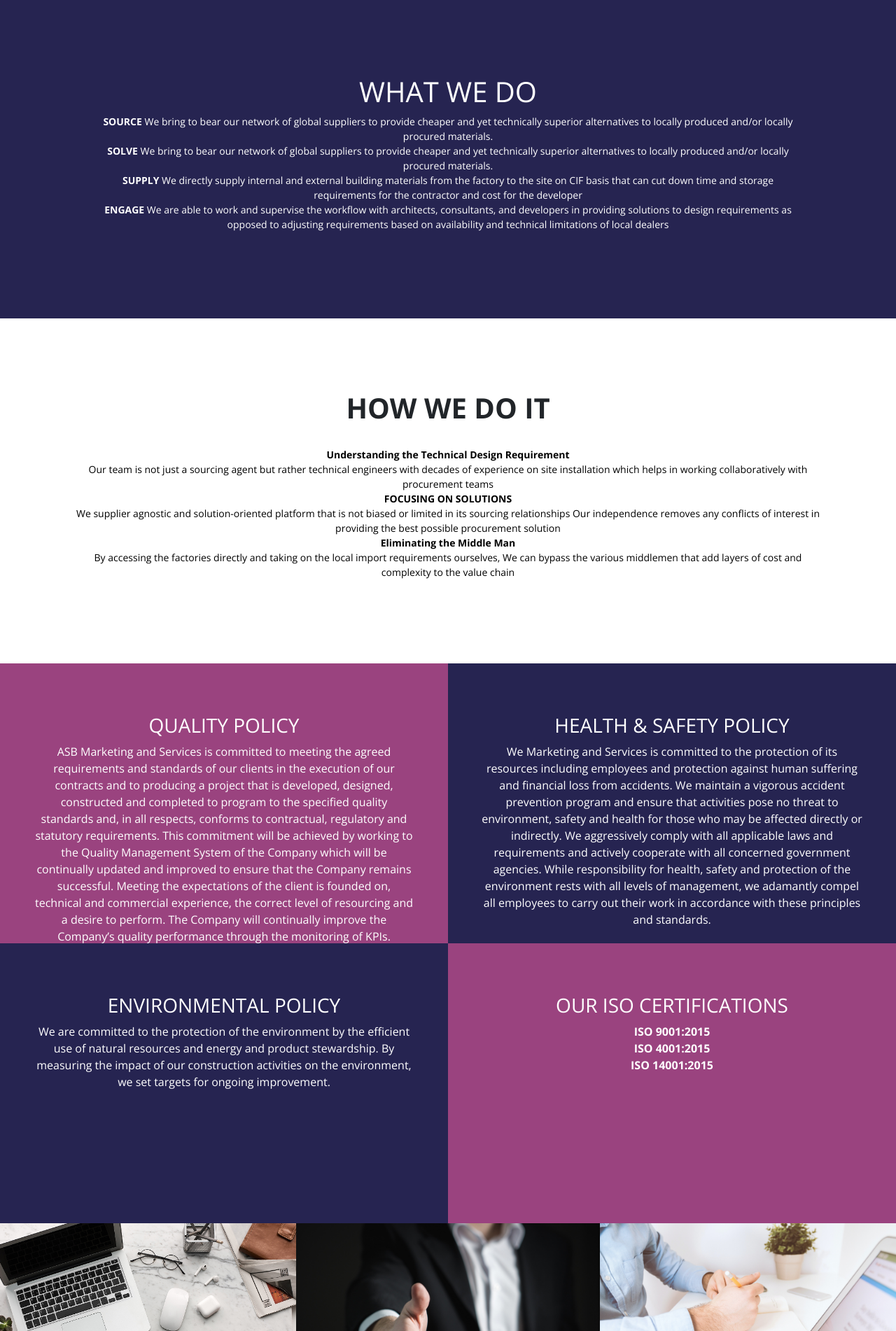
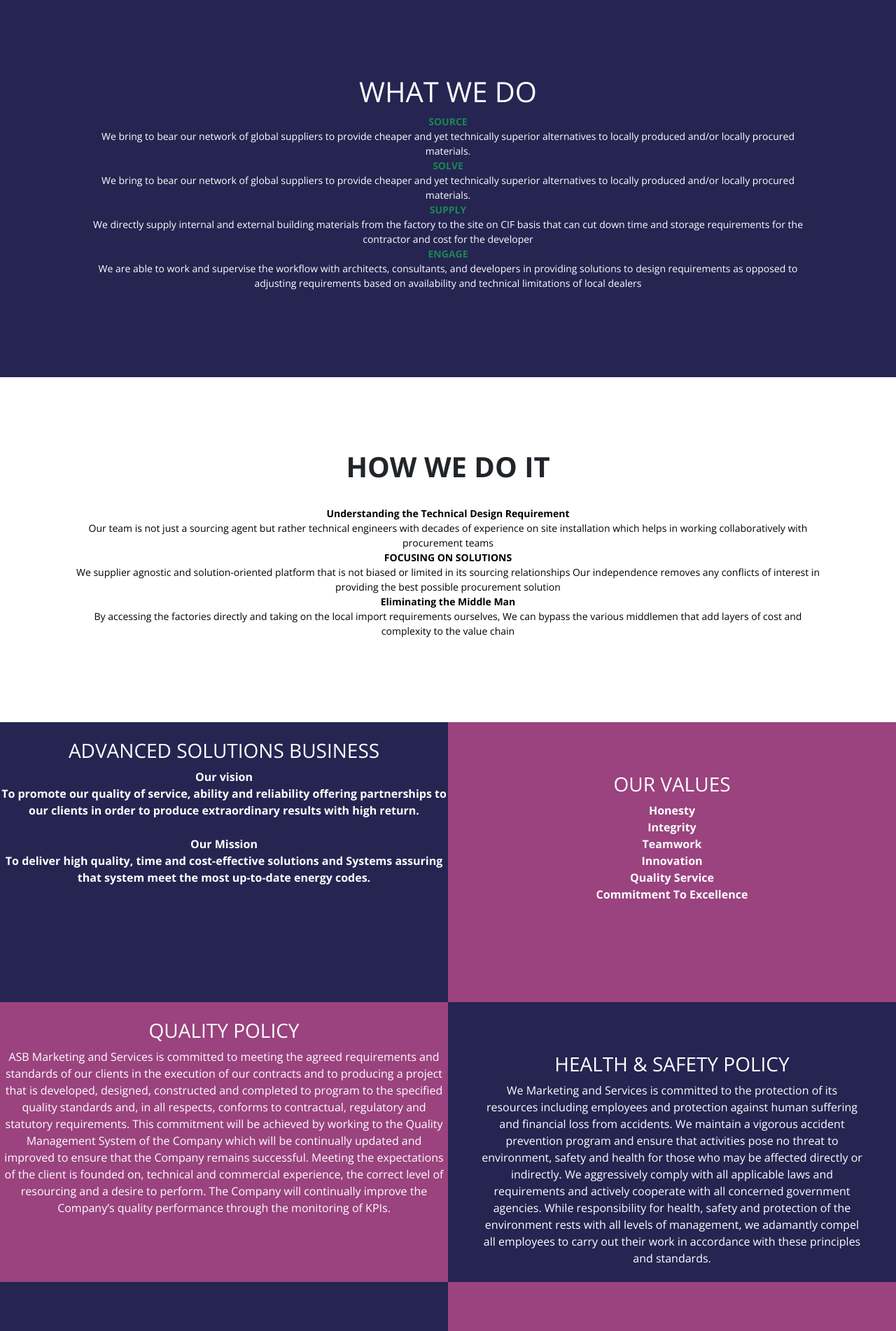
Before and after one commit to Talhatjc/ASB, a Django app: page /company in a window 1280 px wide. Shown: the part 997-2899 px from the top of the page at 70% size. Run offline with Django 4.2, Linux system fonts and the light colour scheme; some libraries are stand-ins or nearby versions.

Commit message:
changes requested by kram

```diff
--- a/ASB/urls.py
+++ b/ASB/urls.py
@@ -19,7 +19,7 @@ from .views import *
 
 urlpatterns = [
     path('admin/', admin.site.urls),
-    path('', homepage, name='homepage'),
+    path('', homepage_default, name='homepage_default'),
     path('home', homepage, name='homepage'),
     path('company', company, name='company'),
     path('expertise', expertise, name='expertise'),
--- a/ASB/views.py
+++ b/ASB/views.py
@@ -8,6 +8,9 @@ def homepage(request):
     context = {}
     return render(request, 'homepage.html')
 
+def homepage_default(request):
+    context = {}
+    return render(request, 'homepage.html')
 
 def company(request):
     context = {}
--- a/templates/header.html
+++ b/templates/header.html
@@ -3,7 +3,7 @@
 <header id="header" class="fixed-top">
     <div class="container d-flex align-items-center justify-content-between">
 
-      <h1 class="logo"><a href="{% url 'homepage' %}"><img src="static/img/logo-03.png"></a></h1>
+      <h1 class="logo"><a href="{% url 'homepage_default' %}"><img src="static/img/logo-03.png"></a></h1>
       <!-- Uncomment below if you prefer to use an image logo -->
       <!-- <a href="index.html" class="logo"><img src="static/img/logo.png" alt="" class="img-fluid"></a>-->
 
--- a/templates/our_company.html
+++ b/templates/our_company.html
@@ -53,13 +53,13 @@ We are able to fabricate excellent quality products with good looking finishes a
             <div class="text-center p-5">
                 <h1 style="color: white;">WHAT WE DO</h1>
                 <p style="font-size: 14px;">
-                    <b>SOURCE  </b>
+                    <b style="color: #198754">SOURCE</b><br>
                     We bring to bear our network of global suppliers  to provide cheaper and yet technically superior  alternatives to locally produced and/or locally procured  materials.<br>
-                    <b>SOLVE  </b>
+                    <b style="color: #198754">SOLVE  </b><br>
                     We bring to bear our network of global suppliers  to provide cheaper and yet technically superior  alternatives to locally produced and/or locally procured  materials.<br>
-                    <b>SUPPLY  </b>
+                    <b style="color: #198754">SUPPLY  </b><br>
                     We directly supply internal and external  building materials from the factory to the site  on CIF basis that can cut down time and storage  requirements for the contractor and cost for the  developer<br>
-                    <b>ENGAGE  </b>
+                    <b style="color: #198754">ENGAGE  </b><br>
                     We are able to work and supervise the workflow with  architects, consultants, and developers in  providing solutions to design requirements as  opposed to adjusting requirements based on availability  and technical limitations of local dealers<br>
                 </p>
             </div>
@@ -90,10 +90,43 @@ We can bypass the various middlemen  that add layers of cost and complexity to t
     <!-- End HOW WE DO IT Section -->
     <!-- POLICIES Section -->
 
+    <div id="leftbox" class="" style="height:400px;">
+        <div style="background-color: rgb(38, 36, 81);height:400px;">
+            <div class="text-center p-6" style="color:#FFFF;">
+                <br>
+                <h3>ADVANCED SOLUTIONS BUSINESS</h3>
+                <p>
+                    <b>Our vision</b><br>
+                    <b>To promote our quality of service, ability and reliability offering partnerships to our clients in
+                        order to produce extraordinary results with high return.</b><br><br>
+                    <b>Our Mission</b><br>
+                    <b>To deliver high quality, time and cost-effective solutions and Systems assuring that system meet the
+                        most up-to-date energy codes.</b><br>
+                </p>
+            </div>
+        </div>
+    </div>
+
+    <div id="rightbox" class="" style="height:400px;">
+        <div style="background-color: rgb(154, 67, 127);height:400px;">
+            <div class="text-center p-5" style="color:#FFFF;">
+                <br>
+                <h3>OUR VALUES</h3>
+                <p>
+                    <b>Honesty</b><br>
+                    <b>Integrity</b><br>
+                    <b>Teamwork</b><br>
+                    <b>Innovation</b><br>
+                    <b>Quality Service</b><br>
+                    <b>Commitment To Excellence</b><br>
+                </p>
+            </div>
+        </div>
+    </div>
     <!--    row 1   -->
     <div id="leftbox" class="" style="height:400px;">
         <div style="background-color: rgb(154, 67, 127);height:400px;">
-            <div class="text-center p-5" style="color:#FFFF;">
+            <div class="text-center p-6" style="color:#FFFF;">
                 <br>
                 <h3>QUALITY POLICY</h3>
                 <p>ASB  Marketing and Services is committed to meeting the agreed requirements and standards of our clients in the execution of our contracts and to producing a project that is developed, designed, constructed and completed to program to the specified quality standards and, in all respects, conforms to contractual, regulatory and statutory requirements.
```
